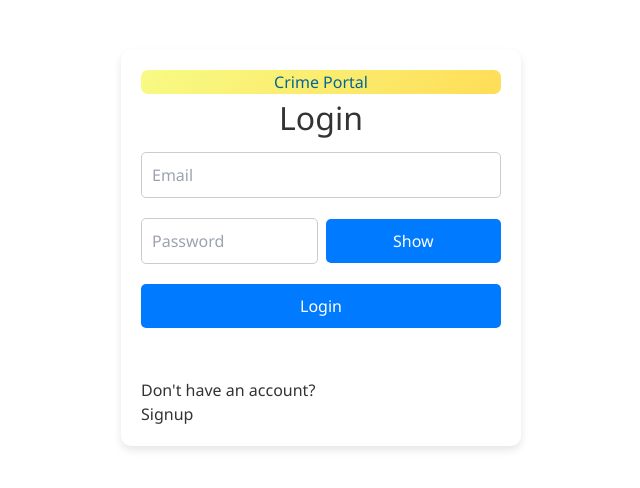
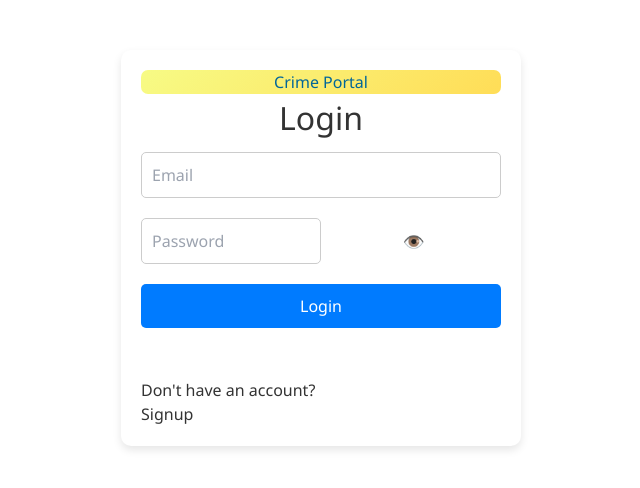
Before and after one commit to ParthBhadge/Crime-p-Frontend, a React (Vite) app: page /login in a window 1280 px wide. Shown: the top 488 px of the page, without its empty margins (319-959 px from the left). Built offline with nearby package versions, Linux system fonts and the light colour scheme.

Commit message:
Update Login.jsx

```diff
--- a/src/components/Login.jsx
+++ b/src/components/Login.jsx
@@ -144,10 +144,19 @@ const Login = () => {
             />
             <button
               type="button"
-              style={{ marginLeft: '8px' }}
+              style={{
+                marginLeft: '6px',
+                padding: '2px 6px',
+                fontSize: '1.1em',
+                background: 'none',
+                border: 'none',
+                cursor: 'pointer'
+              }}
+              aria-label={showPassword ? "Hide password" : "Show password"}
               onClick={() => setShowPassword((prev) => !prev)}
+              tabIndex={-1}
             >
-              {showPassword ? "Hide" : "Show"}
+              {showPassword ? "🙈" : "👁️"}
             </button>
           </div>
           <button type="submit">Login</button>
```
